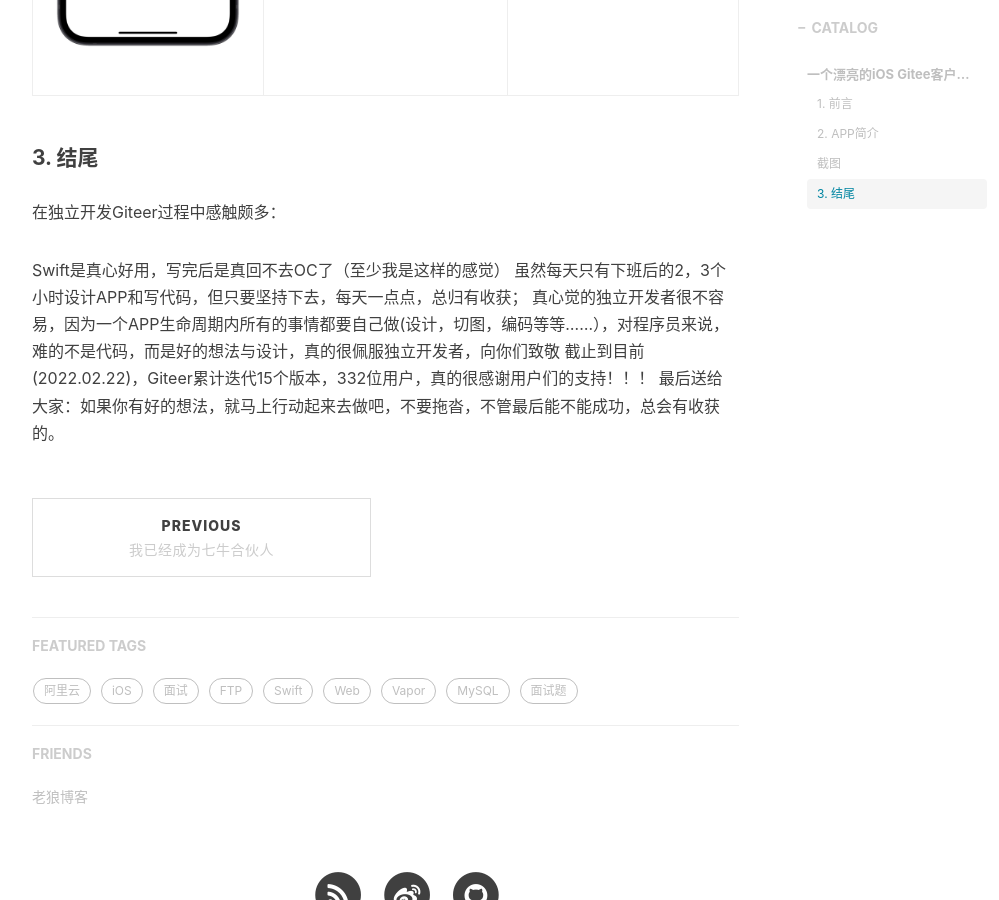
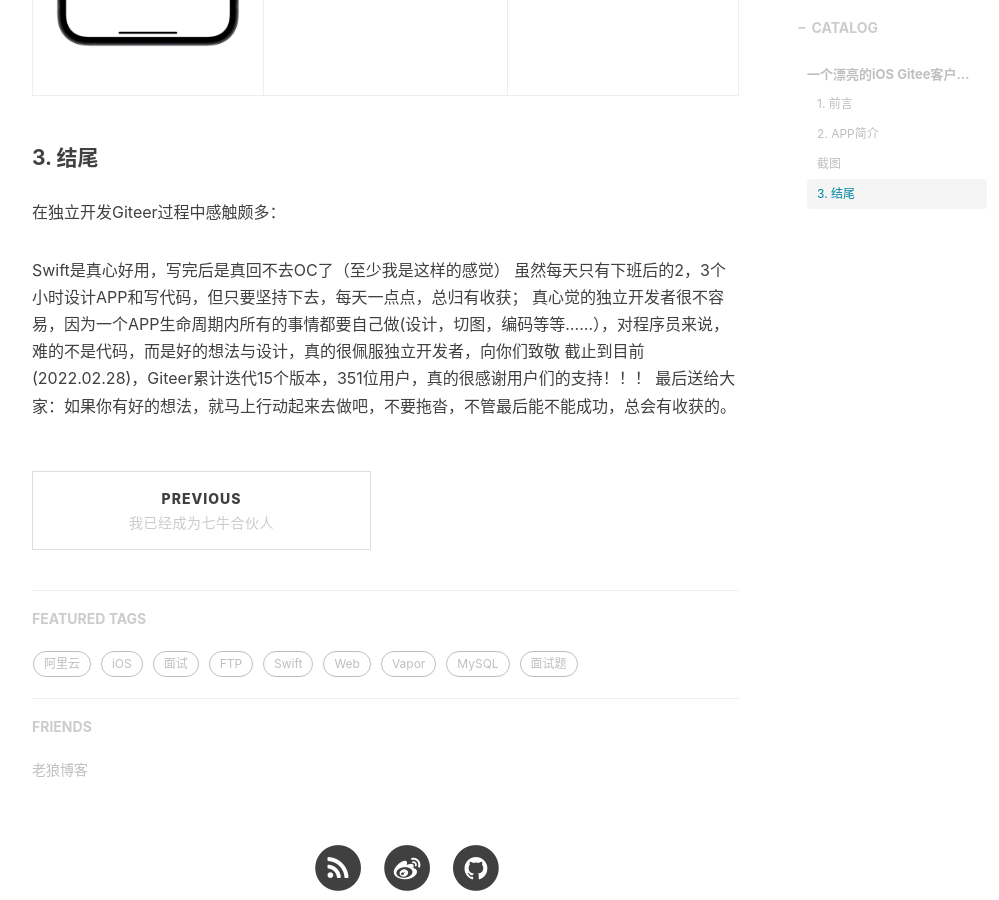
Before and after one commit to fandongtongxue/fandongtongxue.github.io, a Jekyll site: the page built from _posts/2021-09-18-Giteer.md, in a window 1280 px wide and 900 px high, scrolled down 3437 px. Shown: the whole window, without its empty margins (233-1232 px from the left). Built offline with Jekyll 4.4.1, drawn with Linux system fonts in a browser that asks for light colours; nearby versions of some CDN libraries; comment, search, counter and statistics services are not loaded.

Commit message:
Update 2021-09-18-Giteer.md

```diff
--- a/_posts/2021-09-18-Giteer.md
+++ b/_posts/2021-09-18-Giteer.md
@@ -50,5 +50,5 @@
 Swift是真心好用，写完后是真回不去OC了（至少我是这样的感觉）
 虽然每天只有下班后的2，3个小时设计APP和写代码，但只要坚持下去，每天一点点，总归有收获；
 真心觉的独立开发者很不容易，因为一个APP生命周期内所有的事情都要自己做(设计，切图，编码等等......），对程序员来说，难的不是代码，而是好的想法与设计，真的很佩服独立开发者，向你们致敬
-截止到目前(2022.02.22)，Giteer累计迭代15个版本，332位用户，真的很感谢用户们的支持！！！
+截止到目前(2022.02.28)，Giteer累计迭代15个版本，351位用户，真的很感谢用户们的支持！！！
 最后送给大家：如果你有好的想法，就马上行动起来去做吧，不要拖沓，不管最后能不能成功，总会有收获的。
```
